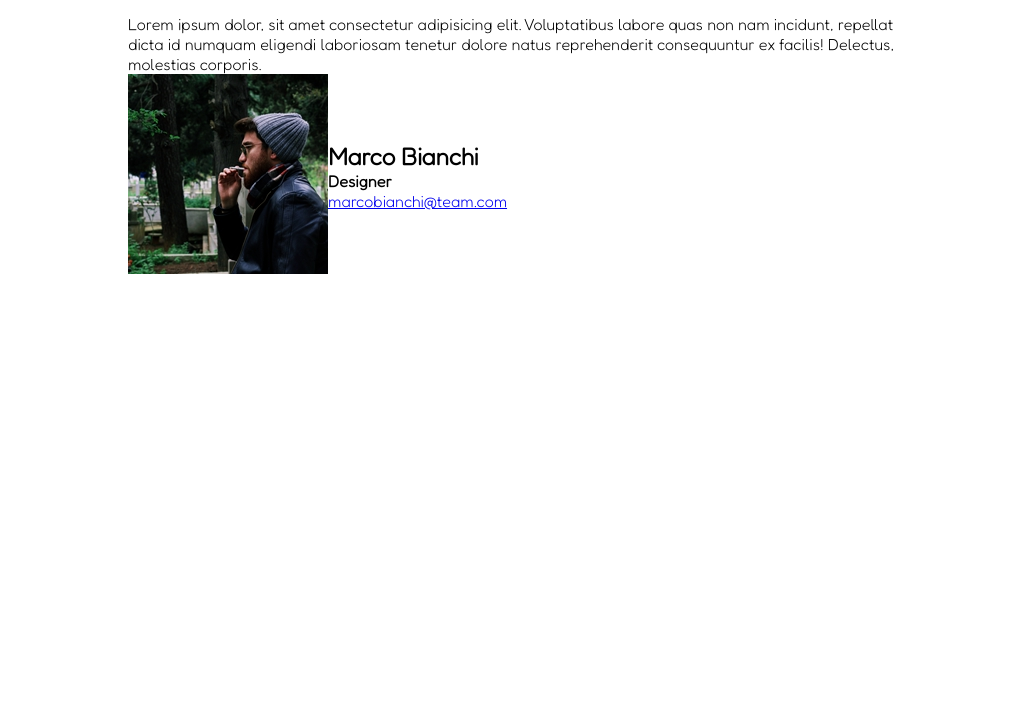
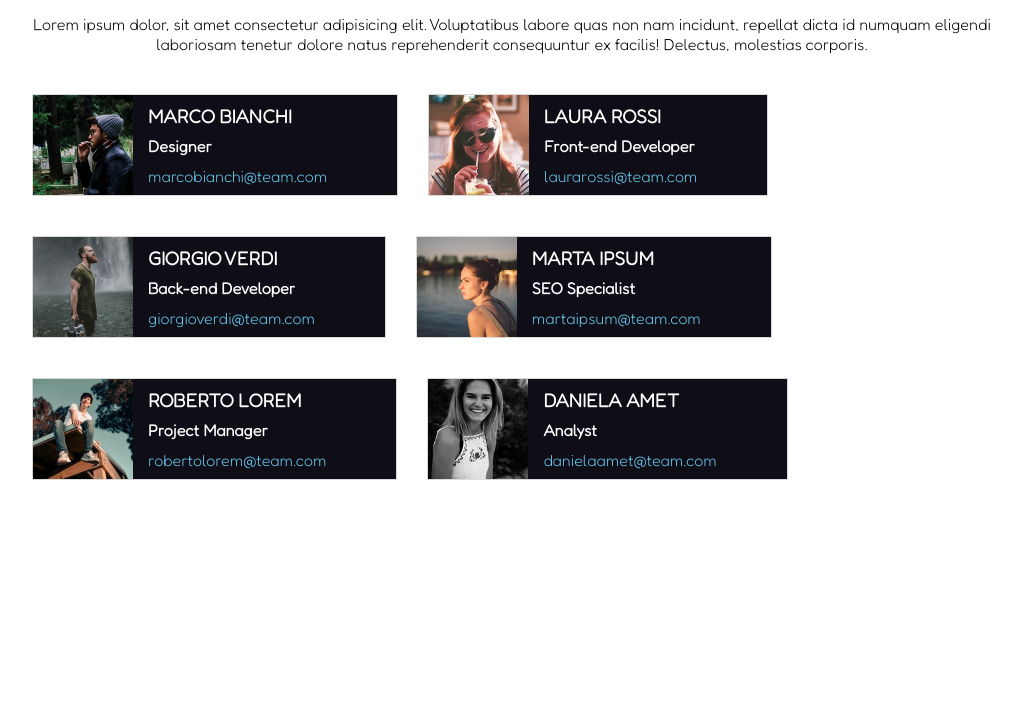
Before and after one commit to MattiaVerardi/html-css-flex-cards, a plain HTML site: page index.html in a window 1280 px wide. Shown: the part 85-800 px from the top of the page, without its empty margins (128-1149 px from the left). Drawn offline with Linux system fonts and the light colour scheme.

Commit message:
costruzione layout generale

```diff
--- a/index.html
+++ b/index.html
@@ -31,16 +31,61 @@
                     <img src="img/male1.png" alt="photo-male-1">
                 </div>
                 <div class="item-flex-2">
-                    <h2>Marco Bianchi</h2>
+                    <h3>MARCO BIANCHI</h3>
                     <h4>Designer</h4>
                     <a href="#">marcobianchi@team.com</a>
                 </div>
             </div>
-            <div class="item"></div>
-            <div class="item"></div>
-            <div class="item"></div>
-            <div class="item"></div>
-            <div class="item"></div>
+            <div class="item">
+                <div class="item-flex-1">
+                    <img src="img/female1.png" alt="photo-female-1">
+                </div>
+                <div class="item-flex-2">
+                    <h3>LAURA ROSSI</h3>
+                    <h4>Front-end Developer</h4>
+                    <a href="#">laurarossi@team.com</a>
+                </div>
+            </div>
+            <div class="item">
+                <div class="item-flex-1">
+                    <img src="img/male2.png" alt="photo-male-2">
+                </div>
+                <div class="item-flex-2">
+                    <h3>GIORGIO VERDI</h3>
+                    <h4>Back-end Developer</h4>
+                    <a href="#">giorgioverdi@team.com</a>
+                </div>
+            </div>
+            <div class="item">
+                <div class="item-flex-1">
+                    <img src="img/female2.png" alt="photo-female-2">
+                </div>
+                <div class="item-flex-2">
+                    <h3>MARTA IPSUM</h3>
+                    <h4>SEO Specialist</h4>
+                    <a href="#">martaipsum@team.com</a>
+                </div>
+            </div>
+            <div class="item">
+                <div class="item-flex-1">
+                    <img src="img/male3.png" alt="photo-male-3">
+                </div>
+                <div class="item-flex-2">
+                    <h3>ROBERTO LOREM</h3>
+                    <h4>Project Manager</h4>
+                    <a href="#">robertolorem@team.com</a>
+                </div>
+            </div>
+            <div class="item">
+                <div class="item-flex-1">
+                    <img src="img/female3.png" alt="photo-female-3">
+                </div>
+                <div class="item-flex-2">
+                    <h3>DANIELA AMET</h3>
+                    <h4>Analyst</h4>
+                    <a href="#">danielaamet@team.com</a>
+                </div>
+            </div>
             </div>
         <!--fine container-->
         </div>
--- a/style.css
+++ b/style.css
@@ -9,26 +9,51 @@
 body {
     font-family: 'Fredoka', sans-serif;
 }
-
 header, main {
-    width: 60%;
+    width: 75%;
     margin: 30px auto;
+}
+h1 {
+    color: #e54071;
+    text-align: center;
+}
+p {
+    text-align: center;
+}
+h3, h4 {
+    color: white;
+}
+a {
+    text-decoration: none;
+    color: #66c5eb;
 }
 
 /* layout */
 .container-flex {
+    margin-top: 40px;
     display: flex;
+    flex-wrap: wrap;
 
 }
 .item {
     display: flex;
+    border: 1px solid #d9d9d8;
+    margin-bottom: 40px;
+    margin-right: 30px;
+
+}
+.item-flex-1 {
+    display: flex;
+    height: 100px;
 
 }
 .item-flex-2 {
+    background-color: #0f0e17;
     display: flex;
     flex-direction: column;
-    justify-content: center;
-
+    justify-content: space-evenly;
+    padding-right: 70px;
+    padding-left: 15px;
 
 
 }
```
